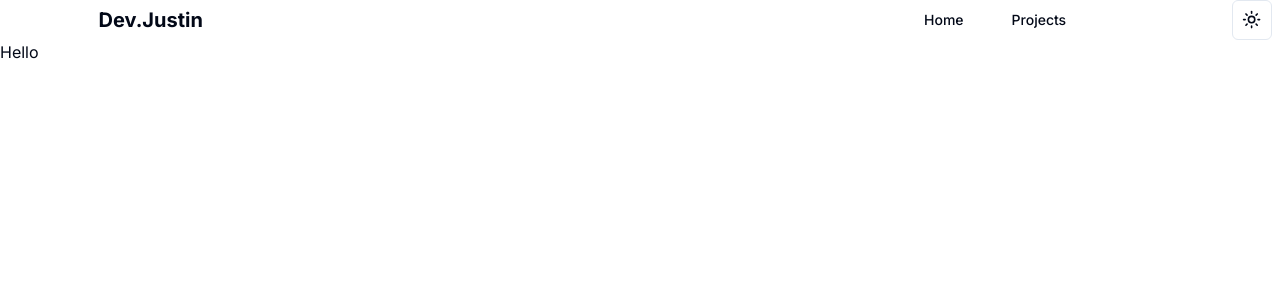
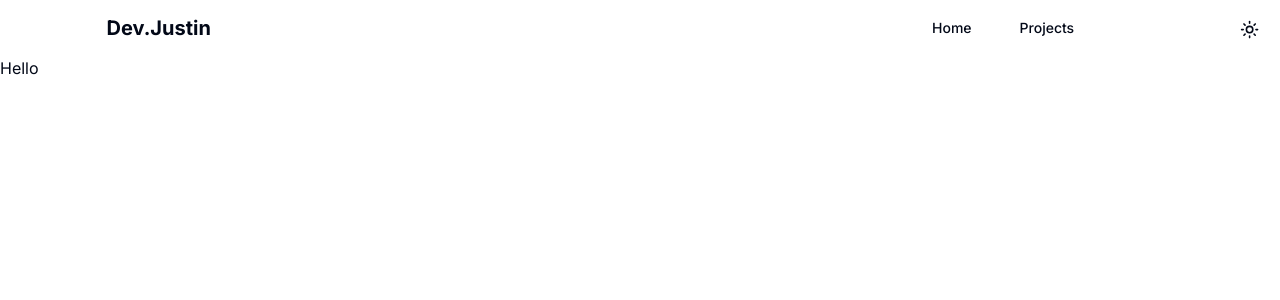
Before and after one commit to justin7en/portfolio, a Next.js app: page / in a window 1280 px wide. Shown: the top 300 px of the page. Built offline with nearby package versions, Linux system fonts and the light colour scheme.

Commit message:
style: modeToggle no outline

```diff
--- a/src/components/modeToggle.tsx
+++ b/src/components/modeToggle.tsx
@@ -18,7 +18,7 @@ export function ModeToggle() {
   return (
     <DropdownMenu>
       <DropdownMenuTrigger asChild>
-        <Button variant="outline" size="icon">
+        <Button variant="default" className="p-0 h-7 w-7">
           <Sun className="h-[1.2rem] w-[1.2rem] rotate-0 scale-100 transition-all dark:-rotate-90 dark:scale-0" />
           <Moon className="absolute h-[1.2rem] w-[1.2rem] rotate-90 scale-0 transition-all dark:rotate-0 dark:scale-100" />
           <span className="sr-only">Toggle theme</span>
--- a/src/components/navigationmenu.tsx
+++ b/src/components/navigationmenu.tsx
@@ -17,7 +17,7 @@ import { ModeToggle } from "@/components/modeToggle"
 export function NavMenu(){
   return(
     <NavigationMenu>
-      <NavigationMenuList className="flex flex-row w-screen">
+      <NavigationMenuList className="flex flex-row w-screen p-2">
         <NavigationMenuItem className="grow flex">
           <Link href="/" className="text-xl font-bold w-1/3 flex">
             <div className="mx-auto">
@@ -37,7 +37,7 @@ export function NavMenu(){
             </Link>
           </NavigationMenuItem>
         </div>
-        <NavigationMenuItem className="pr-2">
+        <NavigationMenuItem className="pr-2 mt-1">
           <ModeToggle/>
         </NavigationMenuItem>
       </NavigationMenuList>
--- a/src/components/ui/button.tsx
+++ b/src/components/ui/button.tsx
@@ -9,7 +9,7 @@ const buttonVariants = cva(
   {
     variants: {
       variant: {
-        default: "bg-primary text-primary-foreground hover:bg-primary/90",
+        default: "bg-background hover:bg-accent hover:text-accent-foreground",
         destructive:
           "bg-destructive text-destructive-foreground hover:bg-destructive/90",
         outline:
```
